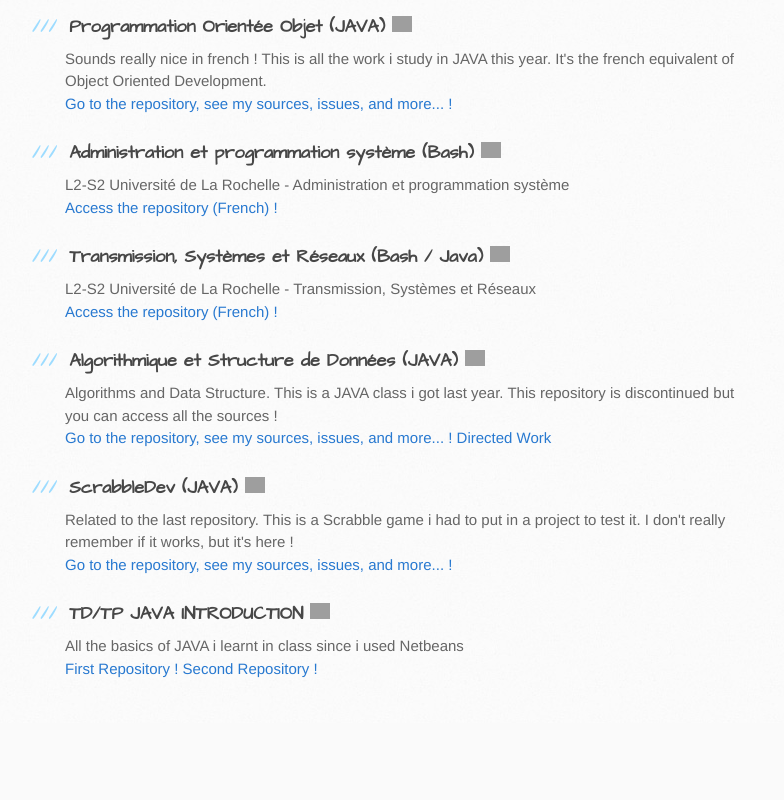
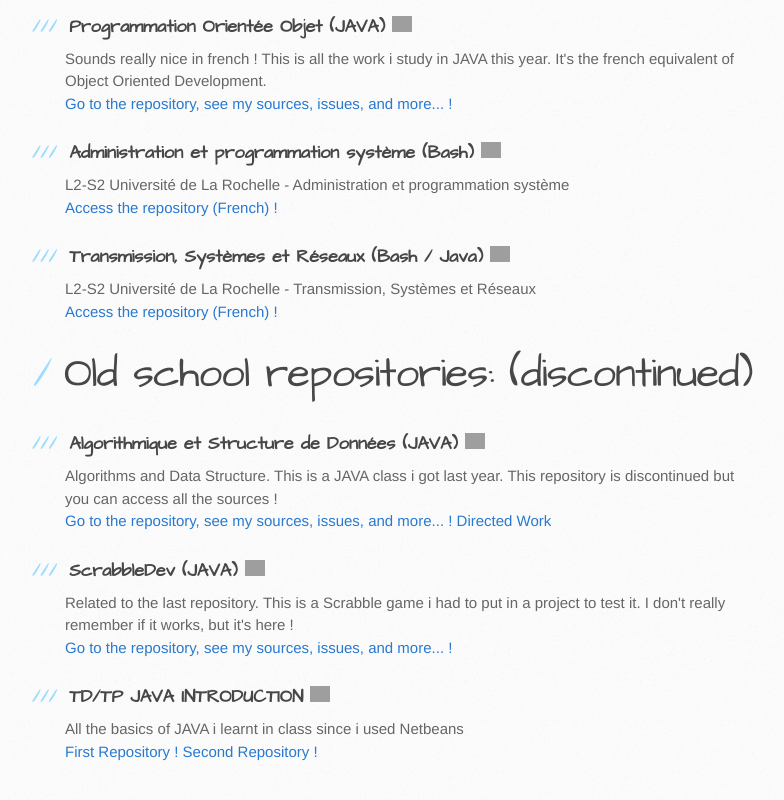
Before and after one commit to GDRMC/gdrmc.github.io, a plain HTML site: page index.html in a window 1280 px wide. Shown: the part 1047-1847 px from the top of the page, without its empty margins (105-889 px from the left). Before the commit the page ends 1770 px from the top, so only its background shows below. Drawn offline with Linux system fonts and the light colour scheme; grey boxes are pictures that could not be loaded.

Commit message:
Update index.html

```diff
--- a/index.html
+++ b/index.html
@@ -126,7 +126,7 @@
 
 
 
-
+                <h1>Old school repositories: (discontinued)</h1>
 
 
 
```
